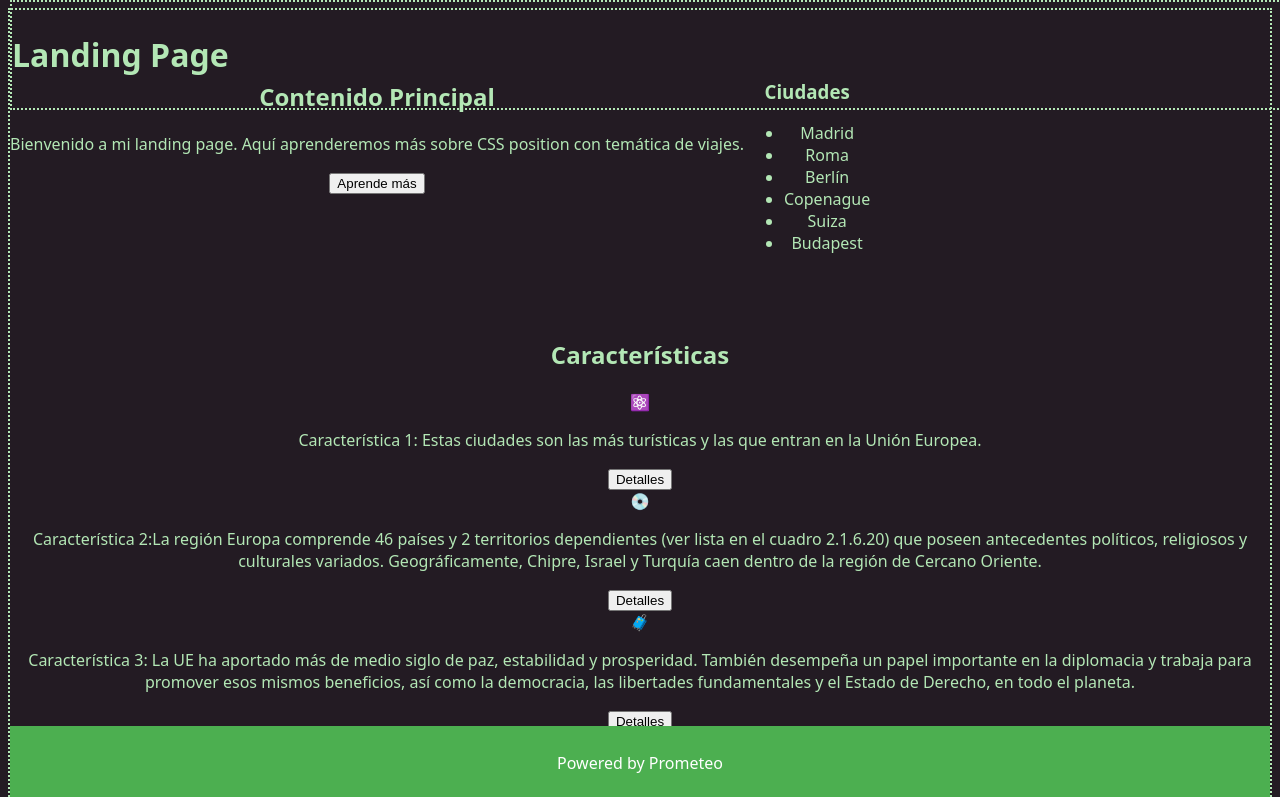
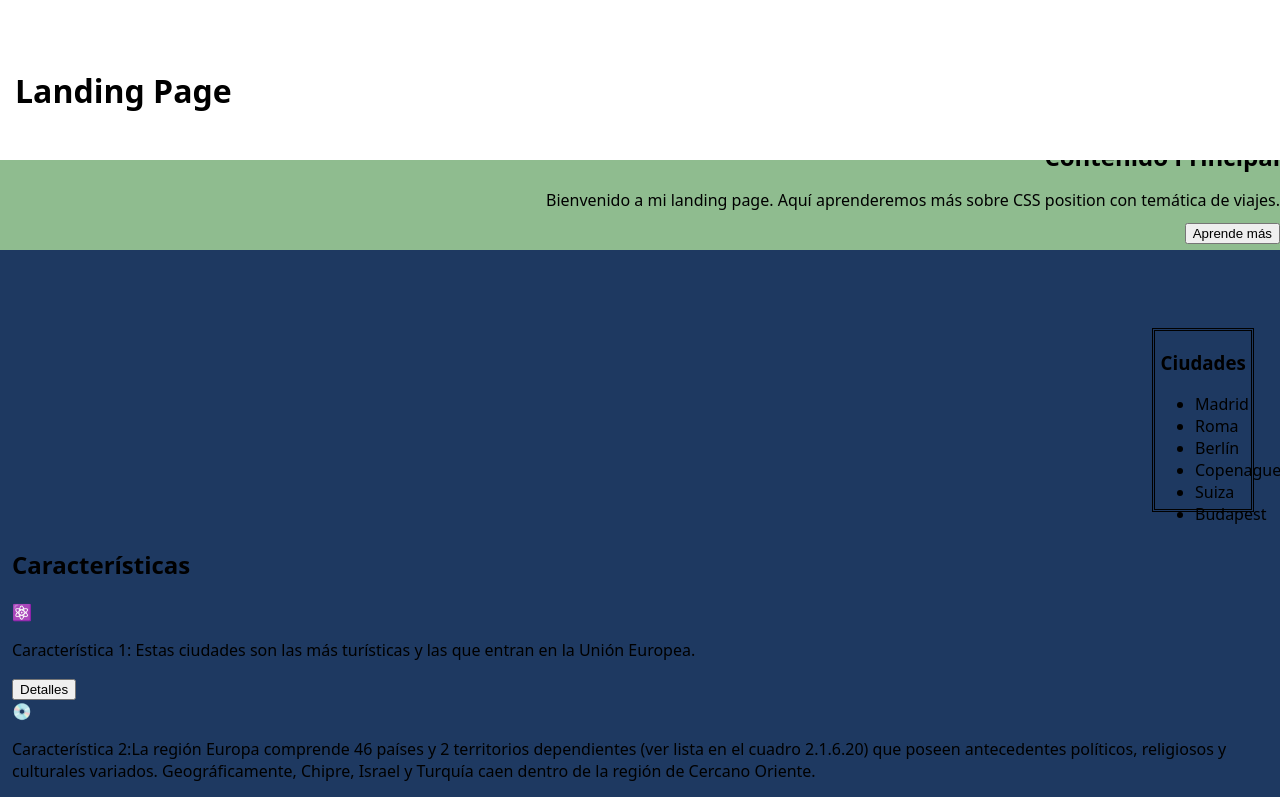
Before and after one commit to melanyvivas/entrega_posicionamiento, a plain HTML site: page index.html in a window 1280 px wide. Shown: the top 797 px of the page. Drawn offline with Linux system fonts and the light colour scheme.

Commit message:
Update styles.css

```diff
--- a/styles.css
+++ b/styles.css
@@ -1,64 +1,98 @@
 /* Estilos generales */
 * {
-  margin: 10;
-  padding: 10;
+  margin: 20;
+  padding: 20;
   box-sizing: border-box;
 }
 
 body {
   font-family: system-ui, -apple-system, BlinkMacSystemFont, 'Segoe UI', Roboto,
     Oxygen, Ubuntu, Cantarell, 'Open Sans', 'Helvetica Neue', sans-serif;
-  border: 2px dotted #b3e7b5;
-  text-align: center;
+  margin: 0;
+  padding: 0;
   min-height: 100vh;
-  background-color: #231b23;
-  color: #b3e7b5;
-  padding: 0;
-  display: flex;
-  flex-direction: column;
-  height: 100vh;
+  background-color: #1e3961;
+  color: var(--colortwo);
+}
+header {
+  width: 100%;
+  height: 20%;
+  z-index: 3;
+  border-bottom: double var(--colorone) 4px;
+  background-color: white;
+  position: fixed;
+  margin: 0 auto;
+}
+header > h1 {
+  position: relative;
+  top: 30%;
+  margin-left: 15px;
+}
+header > h2 {
+  background-position: left;
+  background-repeat: no-repeat;
+}
+.content {
+  width: 100%;
+  position: absolute;
+  top: 15%;
+  border-bottom: 4px;
+  border-top: 4px;
+  text-align: right;
 }
 
-header {
-  background: var(--color-header);
-  padding: 1em 0;
-  border: 2px dotted #b3e7b5;
-  text-align: left;
-  padding: 10px 0;
-  position: fixed;
-  top: 0;
-  width: 100%;
-  z-index: 1000;
-}
-footer {
-  background: var(--color-footer);
-  color: rgb(222, 249, 243);
-  text-align: center;
-  background-color: #4caf50;
-  color: white;
-  padding: 10px 0;
-  position: sticky;
-  bottom: 0;
-  width: 100%;
-}
-main {
-  display: flex;
-  flex: 1;
-  margin-top: 50px;
+.content > * {
+  margin-left: 15px;
+  margin-bottom: 10px;
 }
 
-content {
-  flex: 1;
-  padding: 20px;
-  overflow: auto;
+.sidebar {
+  position: absolute;
+  top: 41%;
+  left: 90%;
+  display: inline-block;
+  margin-bottom: 5px;
+  width: 8%;
+  height: 23%;
+  border: double 3px;
+}
+.sidebar > h3 {
+  text-align: center;
 }
 
-sidebar {
-  width: 250px;
-  background-color: #f4f4f4;
-  padding: 15px;
-  border-left: 1px solid #ddd;
-  position: sticky;
-  top: 50px;
-  height: calc(100vh - 50px);
+.features {
+  position: absolute;
+  top: 66%;
+  border-bottom: double var(--colorone) 4px;
+  border-top: double var(--colorone) 4px;
 }
+.features > * {
+  margin-left: 12px;
+}
+div.a {
+  padding-top: 30px;
+  padding-bottom: 80px;
+  padding-right: 50px;
+  padding-left: 40px;
+  background-color: azure;
+  border: 4px dotted green;
+  box-sizing: border-box;
+}
+div.b {
+  /*Propiedad corta*/
+  padding: 30px 50px 80px 40px;
+  background-color: darkseagreen;
+  box-sizing: border-box;
+}
+
+footer {
+  position: absolute;
+  left: 0;
+  right: 0;
+  text-align: center;
+  margin: 0 auto;
+  width: 20%;
+  height: 5%;
+  border: 4px;
+  bottom: -40%;
+}
```
